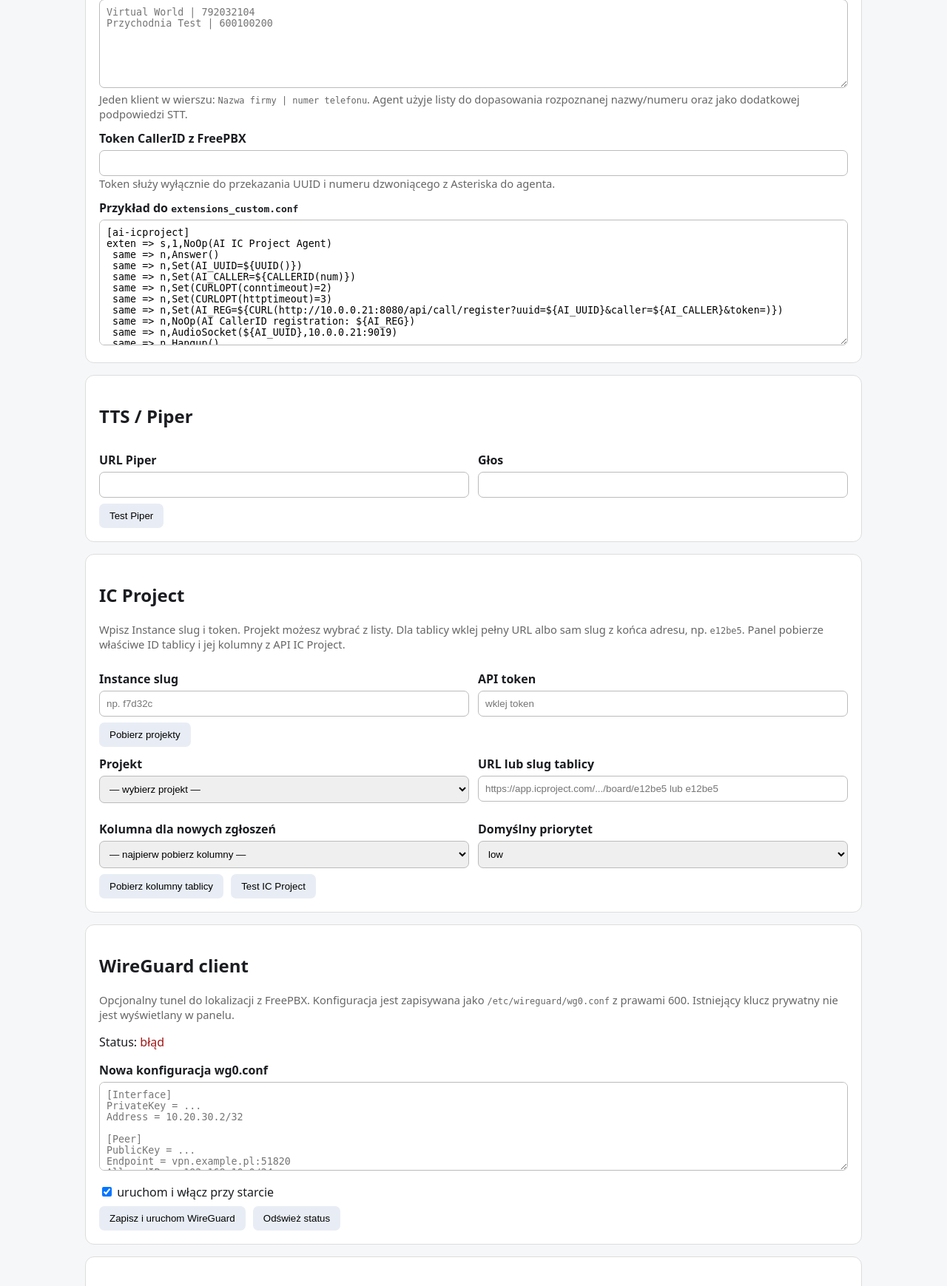
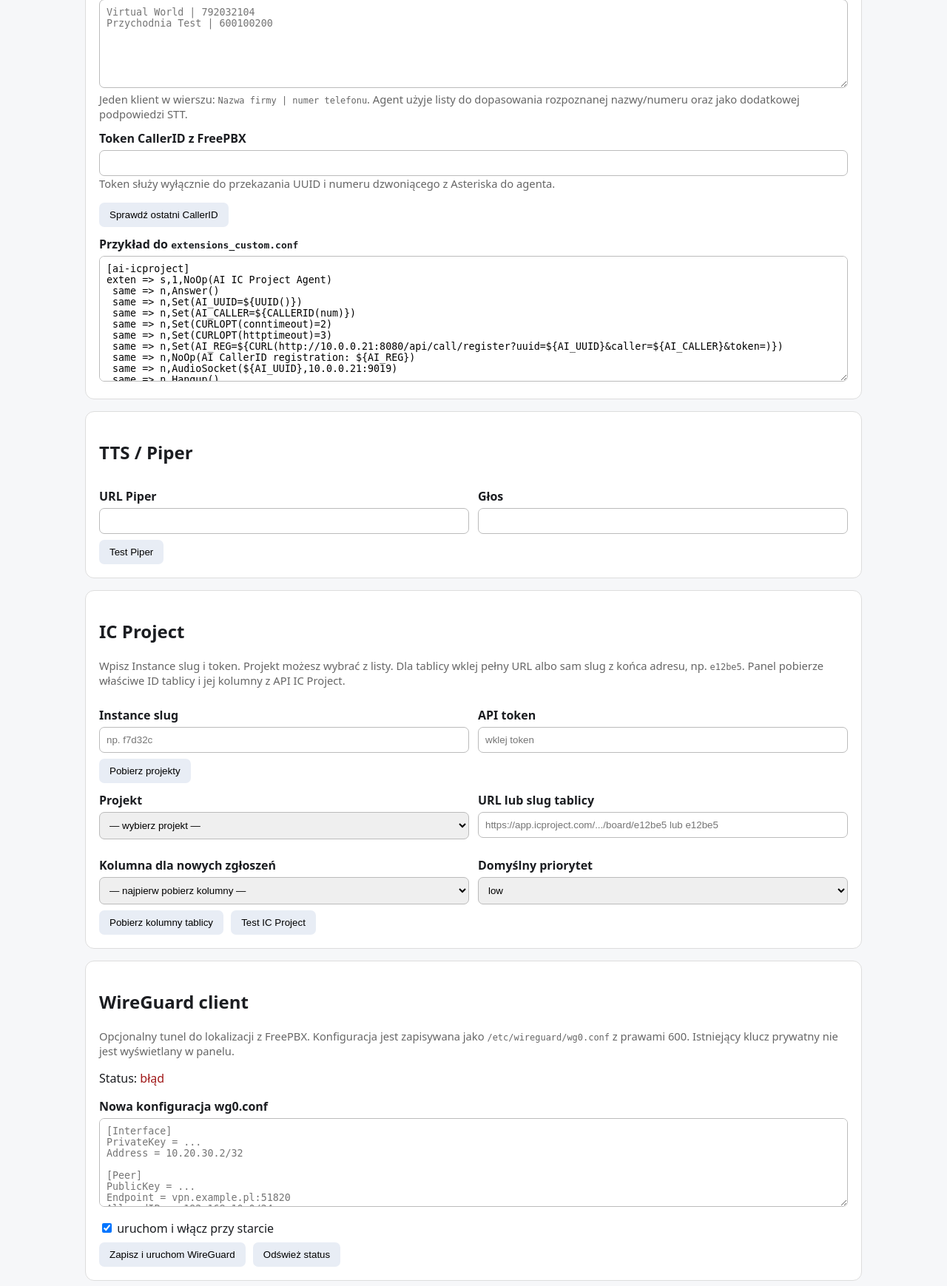
Before and after one commit to Pawel-sp9pw/freepbx-ai-icproject, a Python web app: template app/templates/index.html in a window 1280 px wide. Shown: the part 2368-4107 px from the top of the page at 74% size. Run offline with Jinja, Linux system fonts and the light colour scheme; the template is opened without the code that fills it, so the values that code supplies are empty.

Commit message:
Add CallerID diagnostics to panel

```diff
--- a/app/templates/index.html
+++ b/app/templates/index.html
@@ -205,6 +205,10 @@
       </label>
       <div class="muted">
         Token służy wyłącznie do przekazania UUID i numeru dzwoniącego z Asteriska do agenta.
+      </div>
+      <div style="margin-top:8px">
+        <button type="button" class="test" onclick="refreshCallerIdStatus()">Sprawdź ostatni CallerID</button>
+        <span id="callerIdStatus" class="muted"></span>
       </div>
       <label>Przykład do <code>extensions_custom.conf</code>
         <textarea readonly style="min-height:170px">[ai-icproject]
@@ -655,6 +659,26 @@ PersistentKeepalive = 25"></textarea>
     }catch(e){}
   }
 
+  async function refreshCallerIdStatus(){
+    const el=document.getElementById('callerIdStatus');
+    if(!el) return;
+    try{
+      const r=await fetch('/api/call/last',{cache:'no-store'});
+      const j=await r.json();
+      if(!j.registered){
+        el.textContent=' Brak odebranego CallerID od FreePBX.';
+        el.className='err';
+        return;
+      }
+      const when=j.ts ? new Date(j.ts*1000).toLocaleString() : '';
+      el.textContent=' Ostatni numer: '+(j.caller || '(pusty)')+' · UUID: '+(j.uuid || '')+(when ? ' · '+when : '');
+      el.className=(j.caller ? 'ok' : 'err');
+    }catch(e){
+      el.textContent=' Błąd odczytu statusu CallerID: '+e;
+      el.className='err';
+    }
+  }
+
   async function refreshModelPullStatus(){
     const status=document.getElementById('modelPullStatus');
     const log=document.getElementById('modelPullLog');
```
